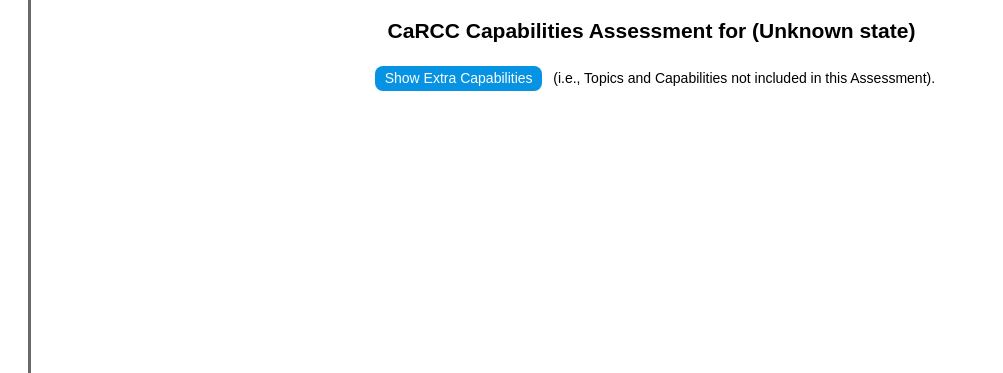
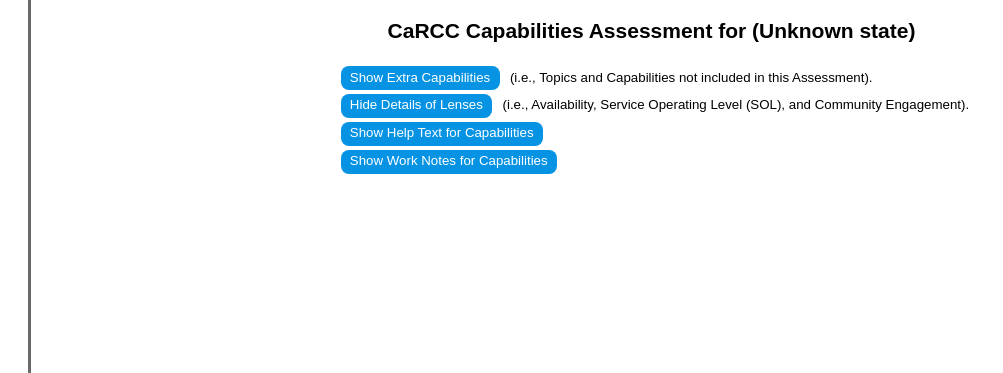
Before and after one commit to CaRCC/rcd-nexus-portal, a Django app: template nexus/templates/capmodel/printable_report.html in a window 1280 px wide. Shown: the part 97-470 px from the top of the page, without its empty margins (0-1003 px from the left). Run offline with Django 4.2, Linux system fonts and the light colour scheme; the template is opened without the code that fills it, so the values that code supplies are empty; parts of the project's set-up code (start-up, migrations or seed data) failed here and were passed over.

Commit message:
Added functionality to the printable reports.

```diff
--- a/nexus/templates/capmodel/printable_report.html
+++ b/nexus/templates/capmodel/printable_report.html
@@ -12,7 +12,8 @@
 
     section.status p {
         margin: 0.1em 1em;
-        text-align: center;
+        text-align: left;
+        font-size: 0.95em;
     }
 
     section.status button {
@@ -95,6 +96,21 @@
         text-decoration: line-through;
         color:grey;
     }
+    td.question span.question-help {
+        font-size: .9em;
+        font-style: italic;
+        display: none;
+        padding: 2px 10px 0 10px;
+    }
+    td.question span.question-worknotes {
+        font-size: .95em;
+        font-style: normal;
+        display: none;
+        padding: 2px 10px 0 0px;
+    }
+    td.question span.question-worknotes span.title {
+        font-weight: bold;
+    }
     td.prio {
         width:24px;
     }
@@ -118,15 +134,39 @@
             position: fixed;
             bottom:0;
         }
+        section.status {
+            display:none;
+        }
     }
 </style>
 <script>
     function onShowExtrasChange(btnEl) {
-        //alert("onShowExtrasChange checked: "+cbEl.checked?"Yes":"No");
         show = btnEl.textContent.startsWith("Show");
+        //alert("onShowExtrasChange found action is:"+(show?"Show":"Hide"));
         showExtras(show);
         shown = show?SHOWN:HIDDEN;
         setExtraTopicsStateCookie(shown);
+        setShowHideBtnText(btnEl, shown);
+    }
+    function onShowLensesChange(btnEl) {
+        show = btnEl.textContent.startsWith("Show");
+        //alert("onShowLensesChange found action is:"+(show?"Show":"Hide"));
+        showLenses(show);
+        shown = show?SHOWN:HIDDEN;
+        setShowHideBtnText(btnEl, shown);
+    }
+    function onShowHelpChange(btnEl) {
+        show = btnEl.textContent.startsWith("Show");
+        //alert("onShowHelpChange found action is:"+(show?"Show":"Hide"));
+        showHelp(show);
+        shown = show?SHOWN:HIDDEN;
+        setShowHideBtnText(btnEl, shown);
+    }
+    function onShowNotesChange(btnEl) {
+        show = btnEl.textContent.startsWith("Show");
+        //alert("onShowNotesChange found action is:"+(show?"Show":"Hide"));
+        showWorkNotes(show);
+        shown = show?SHOWN:HIDDEN;
         setShowHideBtnText(btnEl, shown);
     }
 
@@ -168,7 +208,12 @@
         }
     }
     function setShowHideBtnText(btnEl, shown) {
-        btnEl.textContent = shown==SHOWN?"Hide Extra Capabilities":"Show Extra Capabilities";
+        text = btnEl.textContent;
+        if(shown==SHOWN) {
+            btnEl.textContent = text.replace("Show","Hide");
+        } else {
+            btnEl.textContent = text.replace("Hide","Show");
+        }
     }
 
     function initExtraTopicsFromCookie() {
@@ -180,6 +225,27 @@
         setShowHideBtnText(btnEl, shown);
     }
 
+    function showLenses(show) {
+        const trList = document.querySelectorAll("td.lens");
+        //alert("showExtras found: "+nodeList.length+" p.extra nodes");
+        for (let i = 0; i < trList.length; i++) {
+            trList[i].style.display = show?"table-cell":"none";
+        }
+    }
+
+    function showHelp(show) {
+        const helpSpans = document.querySelectorAll("span.question-help");
+        for (let i = 0; i < helpSpans.length; i++) {
+            helpSpans[i].style.display = show?"inline-block":"none";
+        }
+    }
+
+    function showWorkNotes(show) {
+        const notesSpans = document.querySelectorAll("span.question-worknotes");
+        for (let i = 0; i < notesSpans.length; i++) {
+            notesSpans[i].style.display = show?"inline-block":"none";
+        }
+    }
 
 </script>
 {% endblock %}
@@ -199,12 +265,16 @@
     <span class="status">(Unknown state)</span>
     {% endif %}
 </h2>
-{%if atype != "full" %}
 <section class="status showHideExtras">
+    {%if atype != "full" %}
     <p><button id="showHideExtrasBtn" onclick="onShowExtrasChange(this)">Hide Extra Capabilities</button>
         (i.e., {%if atype == "essential" %}Non-Essential {% endif %}Topics and Capabilities not included in this Assessment).</p>
+    {% endif %}
+    <p><button id="showHideLensesBtn" onclick="onShowLensesChange(this)">Hide Details of Lenses</button>
+        (i.e., Availability, Service Operating Level (SOL), and Community Engagement).</p>
+    <p><button id="showHideHelpBtn" onclick="onShowHelpChange(this)">Show Help Text for Capabilities</button></p>
+    <p><button id="showHideNotesBtn" onclick="onShowNotesChange(this)">Show Work Notes for Capabilities</button></p>
 </section>
-{% endif %}
 
 <div class="report">
 {% for facing, topics in categories.items %}
@@ -269,7 +339,11 @@
                         {%if atype != "full" and topic.has_nonincluded or topic.has_nonessential%}
                             <tr class="headline extras">
                                 <td>{%if atype == "essential" %}Non-Essential {%endif%}Capabilities not included{%if cyoj_copied %} (answers copied){%endif%}</td>
-                                <td></td><td></td><td></td><td></td><td></td>
+                                <td class="lens avail">Avail.</td>
+                                <td class="lens sol">SOL</td>
+                                <td class="lens">Comm.</td>
+                                <td class="cov">Cov.</td>
+                                <td class="prio">Prio</td>
                             </tr>
                             {%comment%}Add all the non-included/non-essential capabilities. Note that for CYOJ copies some may be answered.{%endcomment%}
                             {% for answer in answers %}
```
Also changed, not shown: nexus/views/capmodel.py (+11 -1 lines).
